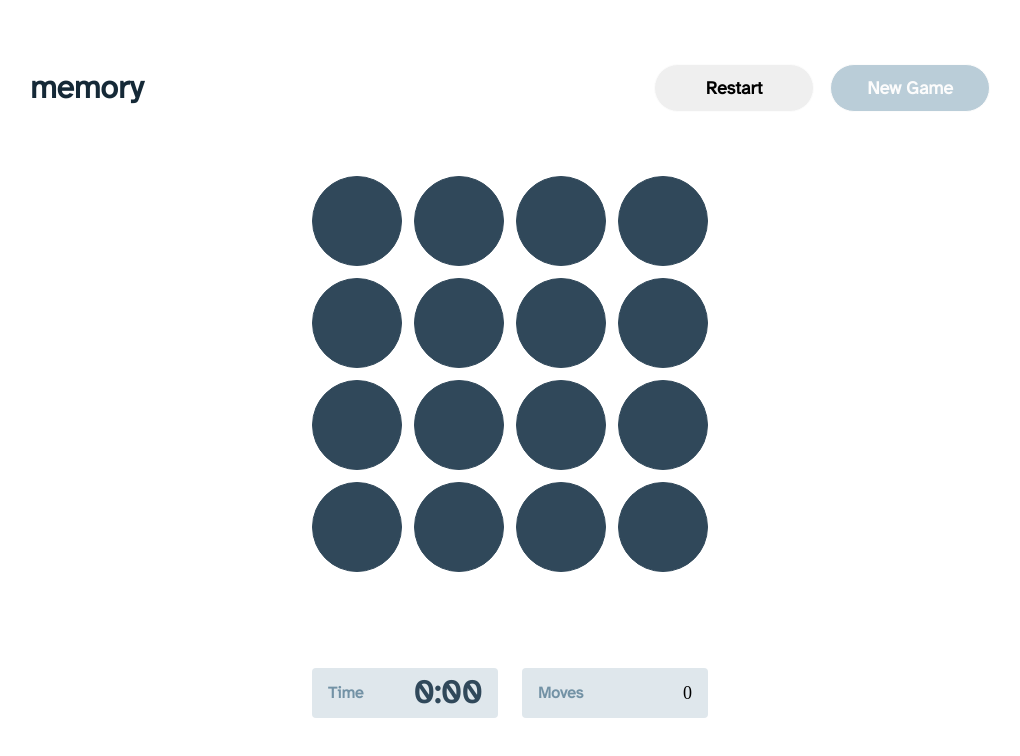
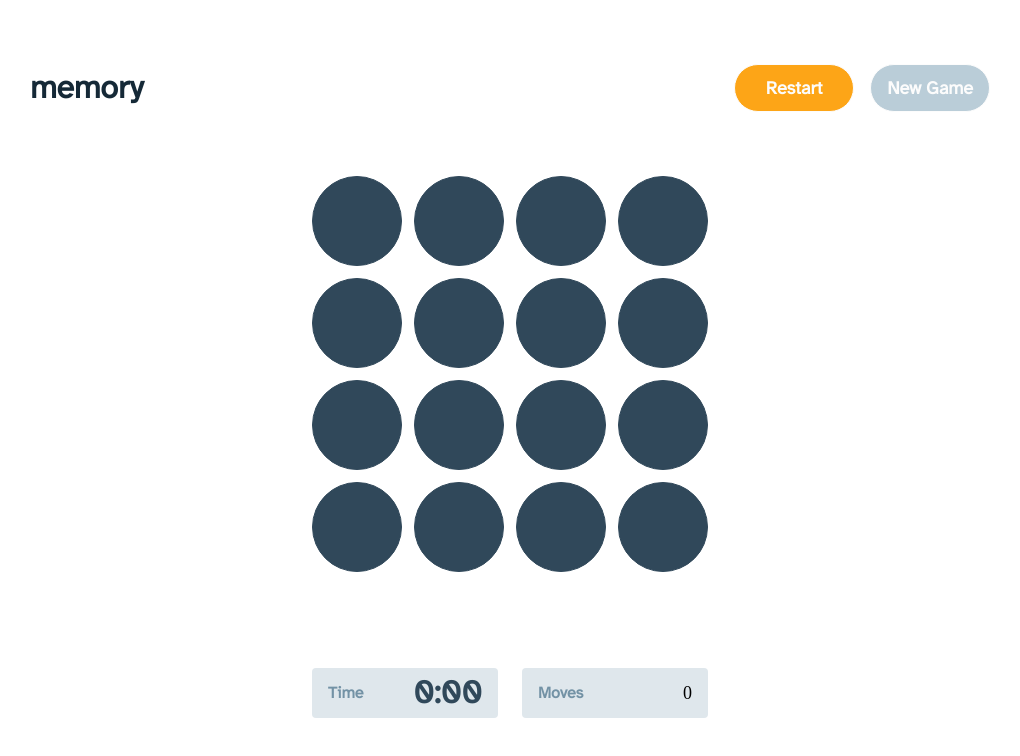
Before and after one commit to sh-rob/memory-game, a Next.js app: page /game in a window 1280 px wide. Shown: the top 756 px of the page, without its empty margins (130-1150 px from the left). Built offline with nearby package versions, Linux system fonts and the light colour scheme.

Commit message:
Added Size type to Button

```diff
--- a/components/button/button.module.scss
+++ b/components/button/button.module.scss
@@ -4,10 +4,21 @@
   border-radius: 30px;
   border: 1px solid $soapstone;
   width: 100%;
-  padding: 0.25em 2em;
   font-family: "Atkinson Hyperlegible", regular;
   font-weight: bold;
   cursor: pointer;
+}
+
+.small {
+  padding: 0.5rem 1rem;
+}
+
+.medium {
+  padding: 0.5rem 0.25rem;
+}
+
+.large {
+  padding: 0.75rem 2rem;
 }
 
 .dark {
@@ -17,6 +28,10 @@
 .pickledBlueWood {
   background-color: $pickled-blue-wood;
   color: $soapstone;
+
+  &__blue {
+    color: $dark;
+  }
 
   &:hover {
     background-color: $hippie-blue;
@@ -31,3 +46,12 @@
     background-color: $hippie-blue;
   }
 }
+
+.squash {
+  background-color: $squash;
+  color: $soapstone;
+
+  &:hover {
+    background-color: #ffb84a;
+  }
+}
--- a/components/button/button.tsx
+++ b/components/button/button.tsx
@@ -2,32 +2,41 @@ import React from "react";
 import Link from "next/link";
 import classNames from "classnames";
 import classes from "./Button.module.scss";
+
+type Size = "small" | "medium" | "large";
 
 interface PassedProps {
   children: string;
   variant: string;
   onClick?: () => void;
   pathName?: string;
+  size: Size;
 }
 
-const Button = ({ variant, onClick, pathName, children }: PassedProps) => {
+const Button = ({
+  variant,
+  onClick,
+  pathName,
+  children,
+  size = "small",
+}: PassedProps) => {
   const button = (
     <button
       onClick={onClick}
       className={classNames([classes.rounded], {
-        [classes.pickledBlueWood]: variant === "pickledBlueWood",
+        [classes.pickledBlueWood]: variant.includes("pickedBlueWood"),
         [classes.jungleMist]: variant === "jungleMist",
+        [classes.squash]: variant === "squash",
+        [classes.small]: size === "small",
+        [classes.medium]: size === "medium",
+        [classes.large]: size === "large",
       })}
     >
       {children}
     </button>
   );
 
-  if (pathName) {
-    return <Link href={pathName}>{button}</Link>;
-  }
-
-  return button;
+  return pathName ? <Link href={pathName}>{button}</Link> : button;
 };
 
 export default Button;
```
